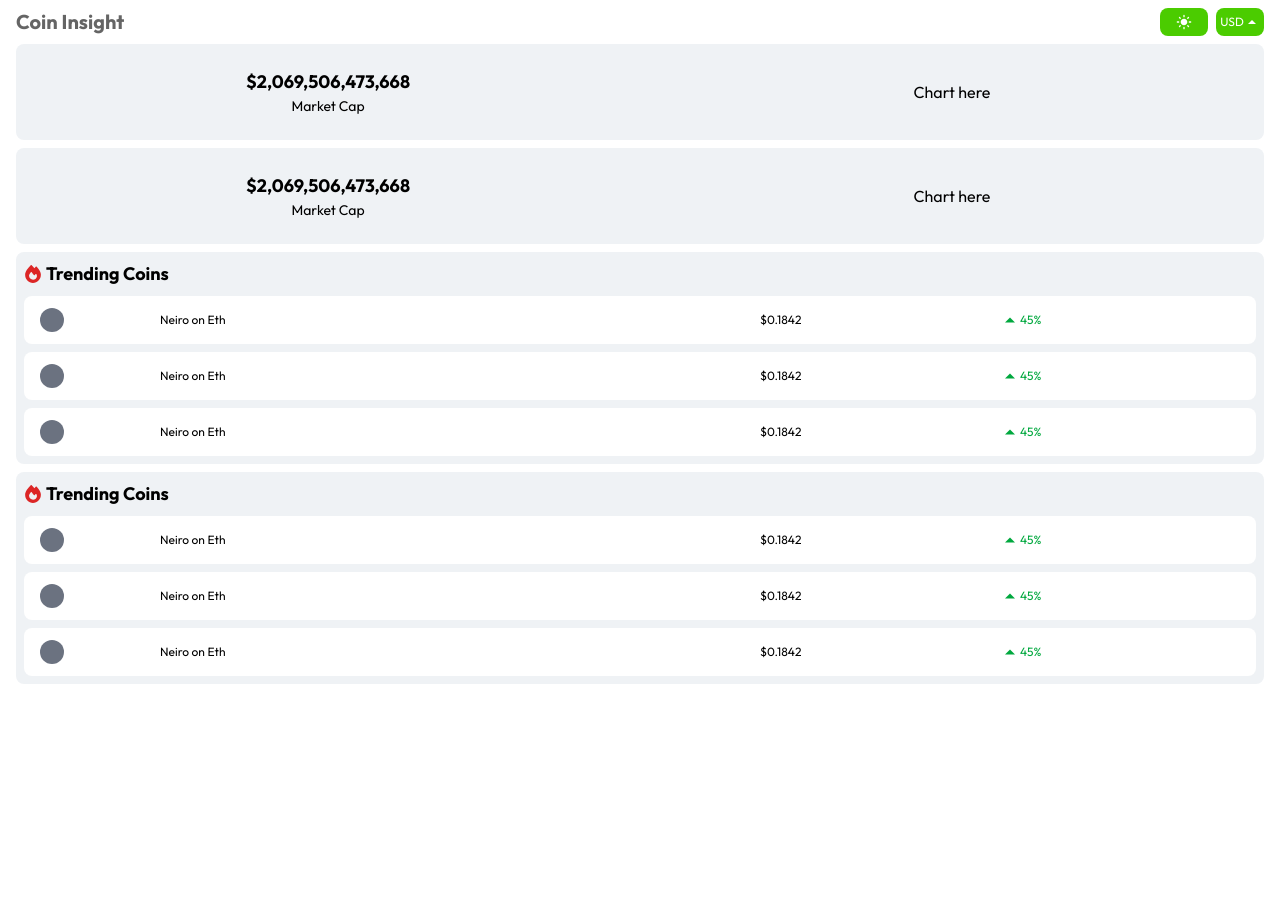
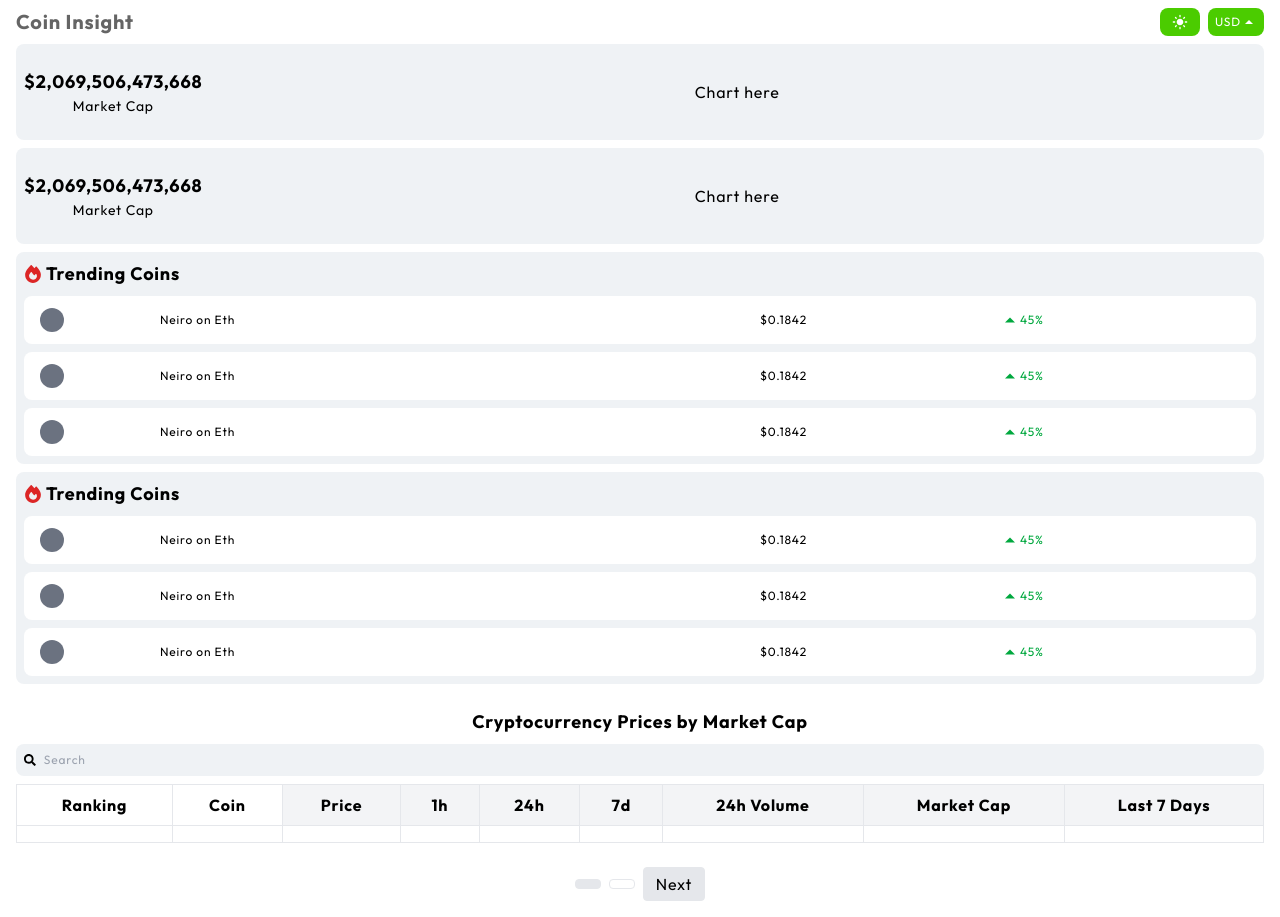
Before and after one commit to iamvipora/coin-insight, a React (Vite) app: page / in a window 1280 px wide. Before the commit the page ends 800 px from the top, so only its background shows below. Built offline with nearby package versions, Linux system fonts and the light colour scheme.

Commit message:
added components such as CoinTable, PageNavigator, and SearchBar.

```diff
--- /dev/null
+++ b/src/components/CoinTable.jsx
@@ -0,0 +1,38 @@
+import React from 'react'
+
+function CoinTable() {
+  return (
+    <div className="overflow-x-auto">
+      <table className="table-auto border-collapse min-w-full">
+        <thead>
+          <tr>
+            <th className="sticky left-0 bg-white z-10 px-4 py-2 border">Ranking</th>
+            <th className="sticky left-[5.5rem] bg-white z-10 px-4 py-2 border">Coin</th>
+            <th className="px-4 py-2 bg-gray-100 border">Price</th>
+            <th className="px-4 py-2 bg-gray-100 border">1h</th>
+            <th className="px-4 py-2 bg-gray-100 border">24h</th>
+            <th className="px-4 py-2 bg-gray-100 border">7d</th>
+            <th className="px-4 py-2 bg-gray-100 border">24h Volume </th>
+            <th className="px-4 py-2 bg-gray-100 border">Market Cap</th>
+            <th className="px-4 py-2 bg-gray-100 border">Last 7 Days</th>
+          </tr>
+        </thead>
+        <tbody>
+          <tr>
+            <td className="sticky left-0 bg-white z-10 px-4 py-2 border"></td>
+            <td className="sticky left-[5.5rem] bg-white z-10 px-4 py-2 border"></td>
+            <td className="px-4 py-2 border"></td>
+            <td className="px-4 py-2 border"></td>
+            <td className="px-4 py-2 border"></td>
+            <td className="px-4 py-2 border"></td>
+            <td className="px-4 py-2 border"></td>
+            <td className="px-4 py-2 border"></td>
+            <td className="px-4 py-2 border"></td>
+          </tr>
+        </tbody>
+      </table>
+    </div>
+  )
+}
+
+export default CoinTable
--- a/src/components/Header.jsx
+++ b/src/components/Header.jsx
@@ -9,20 +9,18 @@ function Header() {
   const toggleDarkModeIcon = toggleDarkMode ? <MdDarkMode/> : <MdLightMode/>
   const toggleCurrencyIcon = toggleCurrency ? <IoMdArrowDropdown/> : <IoMdArrowDropup/>
 
-  const btnStyle = 'flex items-center place-content-center h-7 w-12 bg-[#4BCC00] rounded-lg text-white'
-
   return (
-    <header className='flex justify-between px-4 py-2'>
+    <header className='flex justify-between px-4 my-2'>
       <h1 className='font-bold text-xl text-[#656565]'>Coin Insight</h1>
       <div className='flex gap-2'>
         <button
-          className={btnStyle}
+          className='flex items-center place-content-center h-7 w-10 bg-[#4BCC00] rounded-lg text-white'
           onClick={() => setToggleDarkMode(prev => !prev)}
         >
           {toggleDarkModeIcon}
         </button>
         <button
-          className={btnStyle}
+          className='flex items-center place-content-center h-7 w-14 bg-[#4BCC00] rounded-lg text-white'
           onClick={() => setToggleCurrency(prev => !prev)}
         >
           <p className='text-xs'>USD</p>
--- a/src/components/MarketStatistics.jsx
+++ b/src/components/MarketStatistics.jsx
@@ -3,11 +3,11 @@ import React from 'react'
 function MarketStatistics() {
   return (
     <div className='flex items-center gap-4 p-2 h-24 w-full bg-[#EFF2F5] rounded-lg'>
-      <div className='flex flex-col items-center place-content-center h-full w-1/2'>
+      <div className='flex flex-col items-center place-content-center h-full'>
         <h2 className='text-lg font-bold'>$2,069,506,473,668 </h2>
         <span className='text-sm'>Market Cap</span>
       </div>
-      <div className='flex items-center place-content-center h-full w-1/2'>
+      <div className='flex items-center place-content-center h-full w-full'>
         Chart here
       </div>
     </div>
--- /dev/null
+++ b/src/components/PageNavigator.jsx
@@ -0,0 +1,24 @@
+import React from 'react'
+
+function PageNavigator() {
+
+  return (
+    <div className="flex justify-center items-center space-x-2 my-4">
+      <button
+        className="px-3 py-1 border rounded bg-gray-200 hover:bg-gray-300 disabled:bg-gray-100"
+      >
+      </button>
+      <button
+        className={`px-3 py-1 border rounded`}
+      >
+      </button>
+      <button
+        className="px-3 py-1 border rounded bg-gray-200 hover:bg-gray-300 disabled:bg-gray-100"
+      >
+        Next
+      </button>
+    </div>
+  )
+}
+
+export default PageNavigator
--- /dev/null
+++ b/src/components/SearchBar.jsx
@@ -0,0 +1,17 @@
+import React from 'react'
+import { FaSearch } from "react-icons/fa"
+
+function SearchBar() {
+  return (
+    <div className='flex items-center gap-2 h-8 w-full px-2 bg-[#EFF2F5] rounded-lg'>
+      <FaSearch className='h-3 w-3'/>
+      <input
+        className='w-full bg-inherit outline-none text-xs'
+        type='text'
+        placeholder='Search'
+      />
+    </div>
+  )
+}
+
+export default SearchBar
--- a/src/pages/Index.jsx
+++ b/src/pages/Index.jsx
@@ -2,16 +2,25 @@ import React from 'react'
 import Header from '../components/Header'
 import MarketStatistics from '../components/MarketStatistics'
 import FeaturedCoins from '../components/FeaturedCoins'
+import SearchBar from '../components/SearchBar'
+import CoinTable from '../components/CoinTable'
+import PageNavigator from '../components/PageNavigator'
 
 function Index() {
   return (
-    <div className='font-outfit'>
+    <div className='font-outfit tracking-wider'>
       <Header/>
-      <div className='flex flex-col gap-2 px-4'>
-        <MarketStatistics/>
-        <MarketStatistics/>
-        <FeaturedCoins/>
-        <FeaturedCoins/>
+      <div className='flex flex-col px-4'>
+        <div className='flex flex-col gap-2'>
+          <MarketStatistics/>
+          <MarketStatistics/>
+          <FeaturedCoins/>
+          <FeaturedCoins/>
+          <h2 className='mt-4 text-lg font-bold text-center'>Cryptocurrency Prices by Market Cap</h2>
+          <SearchBar/>
+          <CoinTable/>
+          <PageNavigator/>
+        </div>
       </div>
     </div>
   )
```
